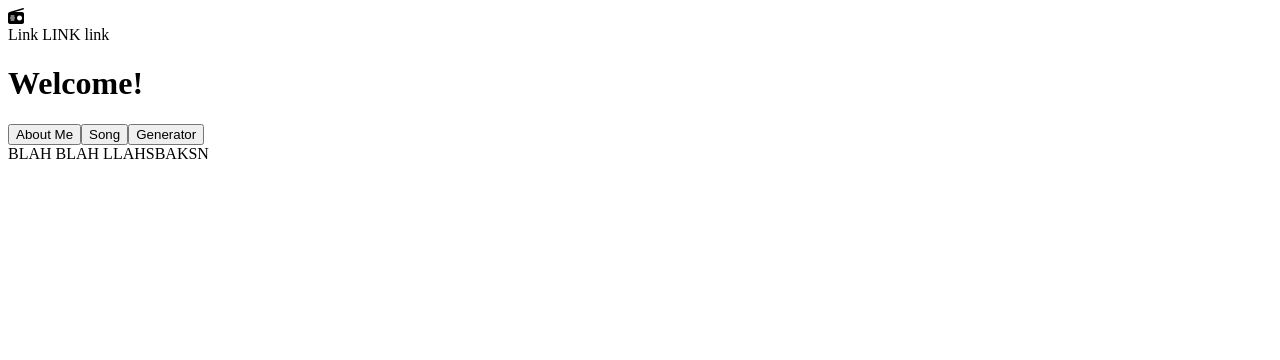
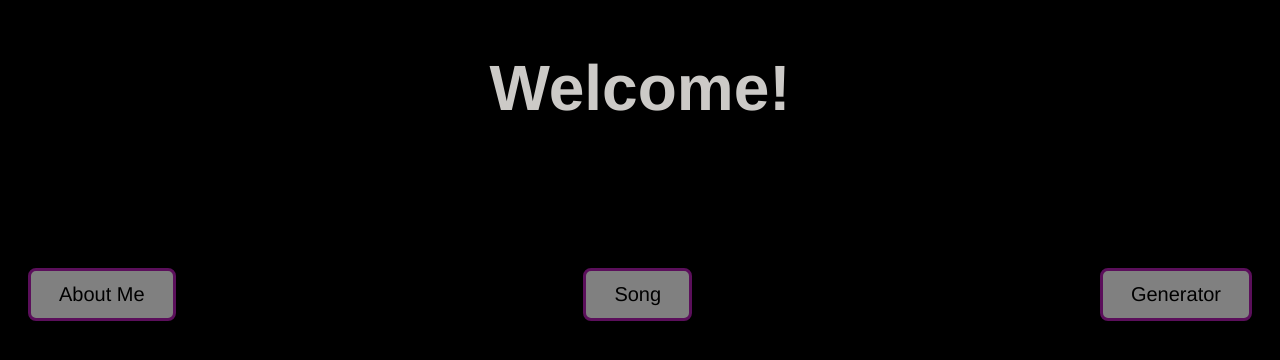
Before and after one commit to ColeSexton/final-U1-Cole-S, a React (Vite) app in the folder coles-webpage/: page / in a window 1280 px wide. Shown: the top 360 px of the page. Built offline with nearby package versions, Linux system fonts and the light colour scheme.

Commit message:
styling for mainpage, and buttons with links

```diff
--- a/coles-webpage/src/App.css
+++ b/coles-webpage/src/App.css
@@ -0,0 +1,87 @@
+.mainPage{
+    background-color: black;
+}
+
+#welcome{
+    display: flex;
+    justify-content: center;
+    font-family: 'Franklin Gothic Medium', 'Arial Narrow', Arial, sans-serif;
+    font-size: xx-large;
+    color: rgb(204, 202, 199);
+
+}
+
+
+
+
+
+#mainButtons{
+    display: flex;
+    justify-content: space-between;
+
+    margin: 0 auto;
+    margin-top: 100px;
+}
+
+.hide{
+    display: none;
+}
+
+#aboutMe{
+    color: black;
+    background-color:grey;
+    border: 3px solid #5b0f5b;
+    border-radius: 8px;
+    font-size: 20px;
+    font-family: 'Franklin Gothic Medium', 'Arial Narrow', Arial, sans-serif;
+    padding: 12px 28px;
+    margin-left: 20px;
+}
+
+#aboutMe:hover + .hide{
+    display: block;
+    color: #5b0f5b;
+    position: absolute;
+    top: 350px;
+    left: 30px;
+
+}
+
+#song{
+    color: black;
+    background-color:grey;
+    border: 3px solid #5b0f5b;
+    border-radius: 8px;
+    font-size: 20px;
+    font-family: 'Franklin Gothic Medium', 'Arial Narrow', Arial, sans-serif;
+    padding: 12px 28px;
+
+}
+
+#song:hover +.hide{
+    display: block;
+    color: #5b0f5b;
+    position:absolute;
+    top: 350px;
+    left: 440px;
+}
+
+#gen{
+    color: black;
+    background-color:grey;
+    border: 3px solid #5b0f5b;
+    border-radius: 8px;
+    font-size: 20px;
+    font-family: 'Franklin Gothic Medium', 'Arial Narrow', Arial, sans-serif;
+    padding: 12px 28px;
+    margin-right: 20px;
+
+}
+
+#gen:hover +.hide{
+    display: block;
+    color: #5b0f5b;
+    position: absolute;
+    top: 350px;
+    right: 30px;
+}
--- a/coles-webpage/src/components/MainPage.jsx
+++ b/coles-webpage/src/components/MainPage.jsx
@@ -7,20 +7,26 @@ const MainPage = () =>{
 
     return(
         <div className="mainPage">
-                <Header />
+
 
             <div id="welcome">
                 <h1>Welcome!</h1>
             </div>
 
+
                 <section id="mainButtons">
-                    <button>About Me</button>
-                    <button>Song</button>
-                    <button>Generator</button>
+                    <button id="aboutMe"><Link to={'/Bio'} style={{textDecoration: 'none', color: 'black'}}>About Me</Link></button>
+                    <span className="hide">Learn more about me and this page!</span>
+
+                    <button id="song"><Link to={'/SongForm'} style={{textDecoration: 'none', color: 'black'}}>Song</Link></button>
+                    <span className="hide">I will write you a song, click me!</span>
+
+                    <button id="gen"><Link to={'/Generator'} style={{textDecoration: 'none', color: 'black'}}>Generator</Link></button>
+                    <span className="hide">Stuck creatively? I can help!</span>
 
                 </section>
 
-                <Footer/>
+                <footer><Footer/></footer>
 
         </div>
     )
--- a/coles-webpage/src/index.css
+++ b/coles-webpage/src/index.css
@@ -0,0 +1,3 @@
+body{
+    background-color: black;
+}
```
